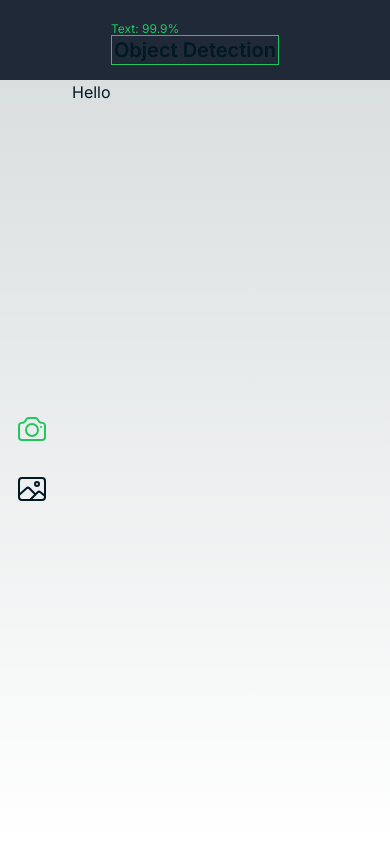
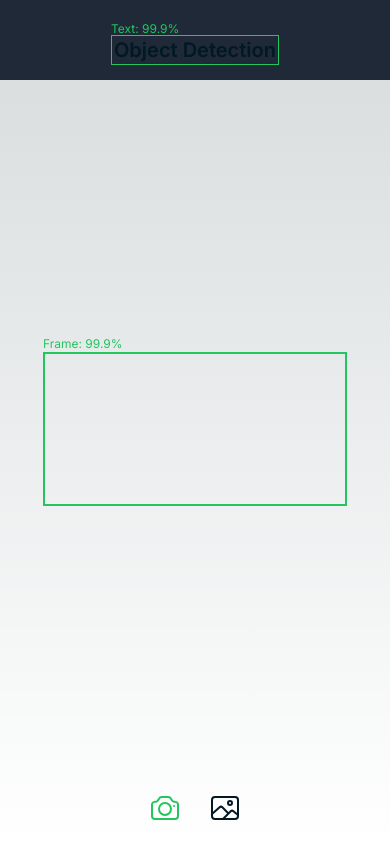
Before and after one commit to EzeibekweEmma/object-detection-app, a Next.js app: page / in a window 390 px wide. Built offline with nearby package versions, Linux system fonts and the light colour scheme; no server answers.

Commit message:
Added react-webcam and update page

```diff
--- a/app/layout.tsx
+++ b/app/layout.tsx
@@ -26,7 +26,7 @@ export default function RootLayout({
             </h1>
           </div>
         </header>
-        <section className="flex h-[89.7dvh] gap-2">
+        <section className="flex h-[89.7dvh] md:flex-row flex-col-reverse">
           <SideBar />
           {children}
         </section>
--- a/app/page.tsx
+++ b/app/page.tsx
@@ -1,7 +1,21 @@
+'use client';
+
+import Webcam from 'react-webcam';
+
 export default function Home() {
   return (
-    <main className="">
-      <h2>Hello</h2>
+    <main className="flex items-center justify-center h-full w-full md:py-5 md:pr-5 p-5 md:p-0">
+      <section className="h-fit md:h-full relative">
+        <span className="absolute -top-4 left-0 text-primary text-xs">
+          Frame:&nbsp;99.9%
+        </span>
+        <Webcam
+          audio={false}
+          mirrored={true}
+          muted
+          className="h-full w-full border-2 border-primary"
+        />
+      </section>
     </main>
   );
 }
--- a/components/SideBar.tsx
+++ b/components/SideBar.tsx
@@ -16,11 +16,11 @@ function SideBar() {
 
   // If the mode is not set, set the mode to camera
   if (!mode) mode = 'camera';
-  if (!iconsBtn.some(({ text }) => text.toLowerCase() === mode?.toLowerCase()))
+  if (!iconsBtn.some(({ text }) => text.toLowerCase() === mode))
     mode = 'camera';
 
   return (
-    <div className="h-full w-16 flex flex-col gap-7 justify-center items-center">
+    <div className="md:h-full h-16 md:w-16 w-full flex md:flex-col gap-7 justify-center items-center">
       {iconsBtn.map(({ icon, text }) => {
         return <TextDetectBtn key={text} text={text} icon={icon} mode={mode} />;
       })}
--- a/components/TextDetectBtn.tsx
+++ b/components/TextDetectBtn.tsx
@@ -11,13 +11,14 @@ function TextDetectBtn({
   text: string;
   mode: string;
 }) {
-  const [percentage, setPercentage] = useState<number | null>(null);
+  const [percentage, setPercentage] = useState<string>('0%');
   const router = useRouter();
   const searchParams = useSearchParams();
+  text = text.toLowerCase();
 
   useEffect(() => {
-    const randomPercentage = (Math.random() * 10).toFixed(1);
-    setPercentage(Number(randomPercentage));
+    const randomPercentage = `${Number((Math.random() * 10).toFixed(1)) + 90}%`;
+    setPercentage(randomPercentage);
   }, []);
 
   const createQueryString = useCallback(
@@ -34,16 +35,14 @@ function TextDetectBtn({
   return (
     <button
       className="relative group"
-      onClick={() =>
-        router.push(`?${createQueryString('mode', text.toLowerCase())}`)
-      }
+      onClick={() => router.push(`?${createQueryString('mode', text)}`)}
     >
-      <span className="absolute -top-4 hidden group-hover:block left-0 text-primary text-xs">
-        {text}:&nbsp;9{percentage}%
+      <span className="absolute -top-4 z-10 hidden group-hover:block left-0 text-primary text-xs capitalize">
+        {text}:&nbsp;{percentage}
       </span>
       <div
         className={clsx('h-8 w-8 group-hover:border border-primary', {
-          'text-primary': mode === text.toLowerCase(),
+          'text-primary': mode === text,
         })}
       >
         {icon}
--- a/package.json
+++ b/package.json
@@ -13,7 +13,8 @@
     "next": "14.2.3",
     "react": "^18",
     "react-dom": "^18",
-    "react-icons": "^5.1.0"
+    "react-icons": "^5.1.0",
+    "react-webcam": "^7.2.0"
   },
   "devDependencies": {
     "@types/node": "^20",
```
Also changed, not shown: 1 other file (tests, documents, lock files or other folders).
